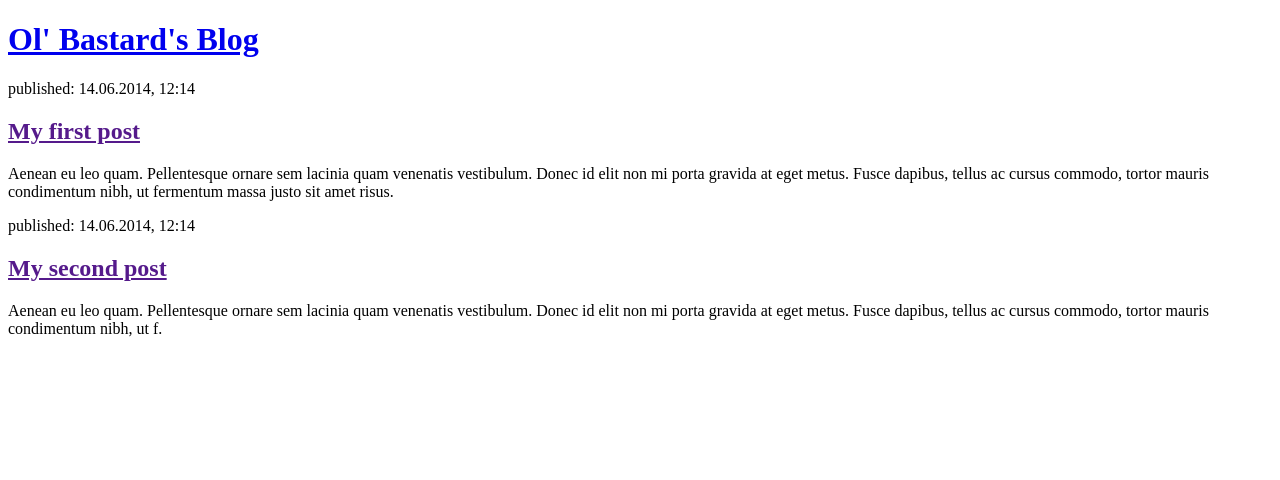
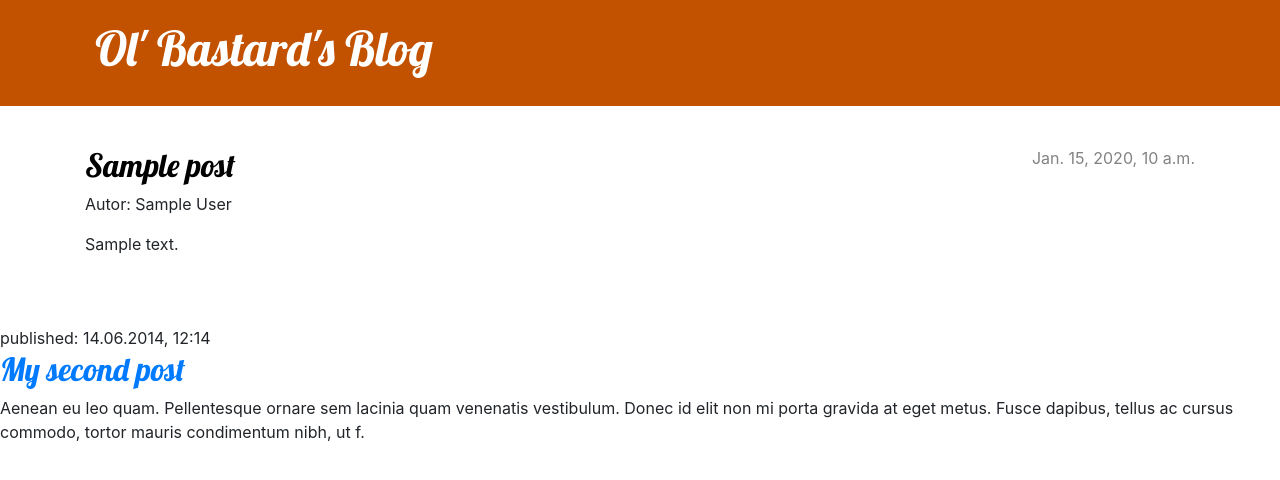
Before and after one commit to peterkunzfeld/multimedia, a Django app: template blog/templates/blog/post_list.html in a window 1280 px wide. Shown: the top 480 px of the page. Run offline with Django 3.2, Linux system fonts and the light colour scheme; the template is opened without the code that fills it: most values are stand-ins (such as "Sample title", 1, 10 or a date in 2020).

Commit message:
template mit static und model verknüpft

```diff
--- /dev/null
+++ b/blog/static/css/blog.css
@@ -0,0 +1,70 @@
+.page-header {
+    background-color: #C25100;
+    margin-top: 0;
+    margin-bottom: 40px;
+    padding: 20px 20px 20px 40px;
+}
+
+.page-header h1,
+.page-header h1 a,
+.page-header h1 a:visited,
+.page-header h1 a:active {
+    color: #ffffff;
+    font-size: 36pt;
+    text-decoration: none;
+}
+
+h1,
+h2,
+h3,
+h4 {
+    font-family: 'Lobster', cursive;
+}
+
+.date {
+    color: #828282;
+}
+
+.save {
+    float: right;
+}
+
+.post-form textarea,
+.post-form input {
+    width: 100%;
+}
+
+.top-menu,
+.top-menu:hover,
+.top-menu:visited {
+    color: #ffffff;
+    float: right;
+    font-size: 26pt;
+    margin-right: 20px;
+}
+
+.post {
+    margin-bottom: 70px;
+}
+
+.post h2 a,
+.post h2 a:visited {
+    color: #000000;
+}
+
+.post > .date,
+.post > .actions {
+    float: right;
+}
+
+.btn-default,
+.btn-default:visited {
+    color: #C25100;
+    background: none;
+    border-color: #C25100;
+}
+
+.btn-default:hover {
+    color: #FFFFFF;
+    background-color: #C25100;
+}
--- a/blog/templates/blog/post_list.html
+++ b/blog/templates/blog/post_list.html
@@ -1,25 +1,43 @@
+{% load static %}
 <!DOCTYPE html>
 <html>
 
     <head>
         <title>Ol' Bastard's Blog</title>
+        <link rel="stylesheet" href="https://cdn.jsdelivr.net/npm/bootstrap@4.5.3/dist/css/bootstrap.min.css" integrity="sha384-TX8t27EcRE3e/ihU7zmQxVncDAy5uIKz4rEkgIXeMed4M0jlfIDPvg6uqKI2xXr2" crossorigin="anonymous">
+        <link rel="stylesheet" href="{% static 'css/blog.css' %}">
+        <link href="//fonts.googleapis.com/css?family=Lobster&subset=latin,latin-ext" rel="stylesheet" type="text/css">
     </head>
 
     <body>
-        <header>
-            <h1><a href="/">Ol' Bastard's Blog</a></h1>
+        <header class="page-header">
+            <div class="container">
+                <h1><a href="/">Ol' Bastard's Blog</a></h1>
+            </div>
         </header>
+<main class="container">
+    <div class="row">
+        <div class="col">
+            {% for post in posts %}
+                <article class="post">
+                    <time class="date">
+                        {{ post.published_date }}
+                    </time>
+                    <h2><a href="">{{ post.title }}</a></h2>
+                    <p>Autor: {{ post.author }}</p>
+                    <p>{{ post.text|linebreaksbr }}</p>
+                </article>
+            {% endfor %}
+        </div>
+    </div>
+</main>
 
-        <article>
-            <time>published: 14.06.2014, 12:14</time>
-            <h2><a href="">My first post</a></h2>
-            <p>Aenean eu leo quam. Pellentesque ornare sem lacinia quam venenatis vestibulum. Donec id elit non mi porta gravida at eget metus. Fusce dapibus, tellus ac cursus commodo, tortor mauris condimentum nibh, ut fermentum massa justo sit amet risus.</p>
-        </article>
 
         <article>
             <time>published: 14.06.2014, 12:14</time>
             <h2><a href="">My second post</a></h2>
             <p>Aenean eu leo quam. Pellentesque ornare sem lacinia quam venenatis vestibulum. Donec id elit non mi porta gravida at eget metus. Fusce dapibus, tellus ac cursus commodo, tortor mauris condimentum nibh, ut f.</p>
         </article>
+
     </body>
 </html>
--- a/blog/views.py
+++ b/blog/views.py
@@ -1,5 +1,9 @@
 from django.shortcuts import render
+from django.utils import timezone
+
+from .models import Post
 
 # Create your views here.
 def post_list(request):
-    return render(request, 'blog/post_list.html', {})
+    posts = Post.objects.filter(published_date__lte=timezone.now()).order_by('published_date')
+    return render(request, 'blog/post_list.html', {'posts' : posts})
--- a/multimedia/settings.py
+++ b/multimedia/settings.py
@@ -118,7 +118,7 @@ USE_TZ = True
 # Static files (CSS, JavaScript, Images)
 # https://docs.djangoproject.com/en/5.1/howto/static-files/
 
-STATIC_URL = 'static/'
+STATIC_URL = '/static/'
 STATIC_ROOT = BASE_DIR / 'static'
 # Default primary key field type
 # https://docs.djangoproject.com/en/5.1/ref/settings/#default-auto-field
```
